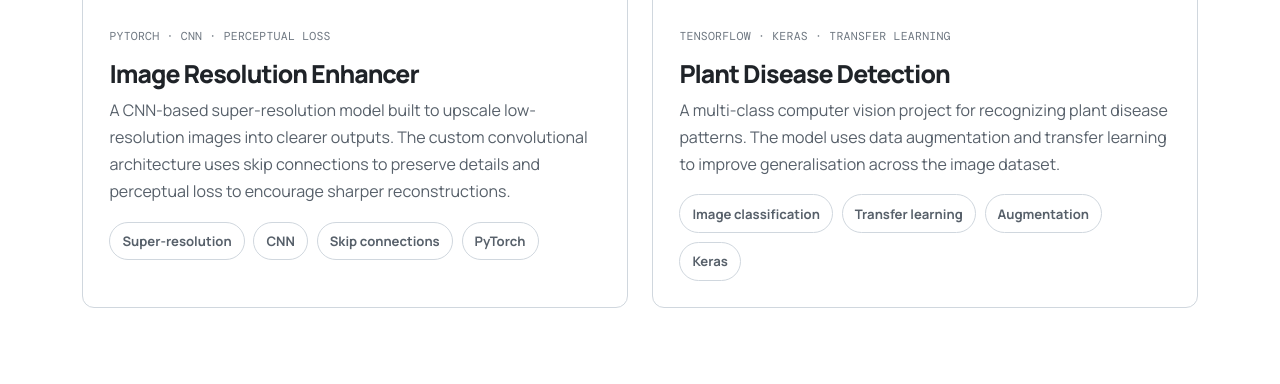
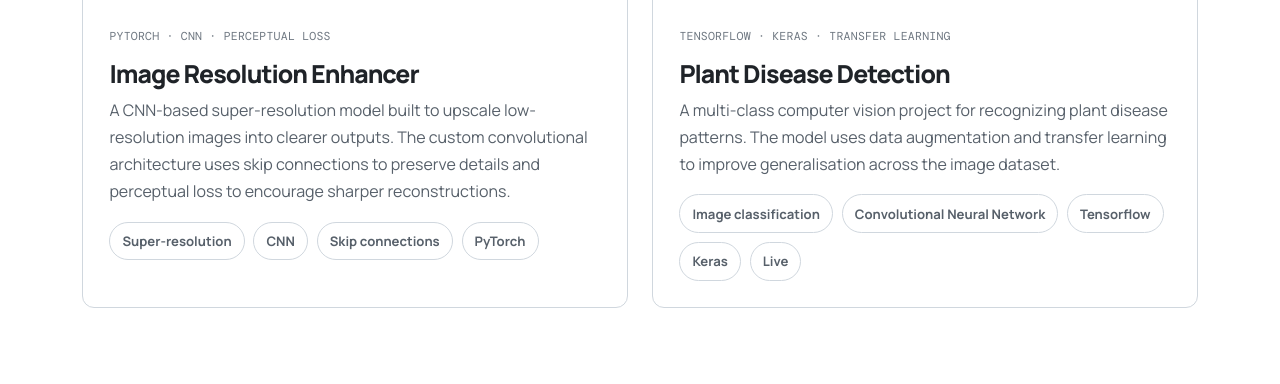
Before and after one commit to himanshuchandrakar465/portfolio-web, a Django app: page /projects/ in a window 1280 px wide. Shown: the part 1562-1946 px from the top of the page. Run offline with Django 5.2, Linux system fonts and the light colour scheme.

Commit message:
miner_change

```diff
--- a/template/projects.html
+++ b/template/projects.html
@@ -175,7 +175,7 @@
 
           <div class="col-md-6 project-item" id="plant-disease" data-project-category="deep-learning vision"
             data-reveal>
-            <a href="https://www.google.com" class="project-link">
+            <a href="https://github.com/himanshuchandrakar465/Plant-Disease-Classification" class="project-link">
               <article class="project-feature h-100 hovering">
                 <img class="project-feature-image"
                   src="https://images.unsplash.com/photo-1497250681960-ef046c08a56e?auto=format&amp;fit=crop&amp;w=1200&amp;q=85"
@@ -193,9 +193,11 @@
                   </p>
                   <ul class="tag-list mt-3">
                     <li class="tag">Image classification</li>
-                    <li class="tag">Transfer learning</li>
-                    <li class="tag">Augmentation</li>
+                    <li class="tag">Convolutional Neural Network</li>
+                    <li class="tag">Tensorflow</li>
                     <li class="tag">Keras</li>
+                    <li class="tag">Live</li>
+
                   </ul>
                 </div>
 
```
